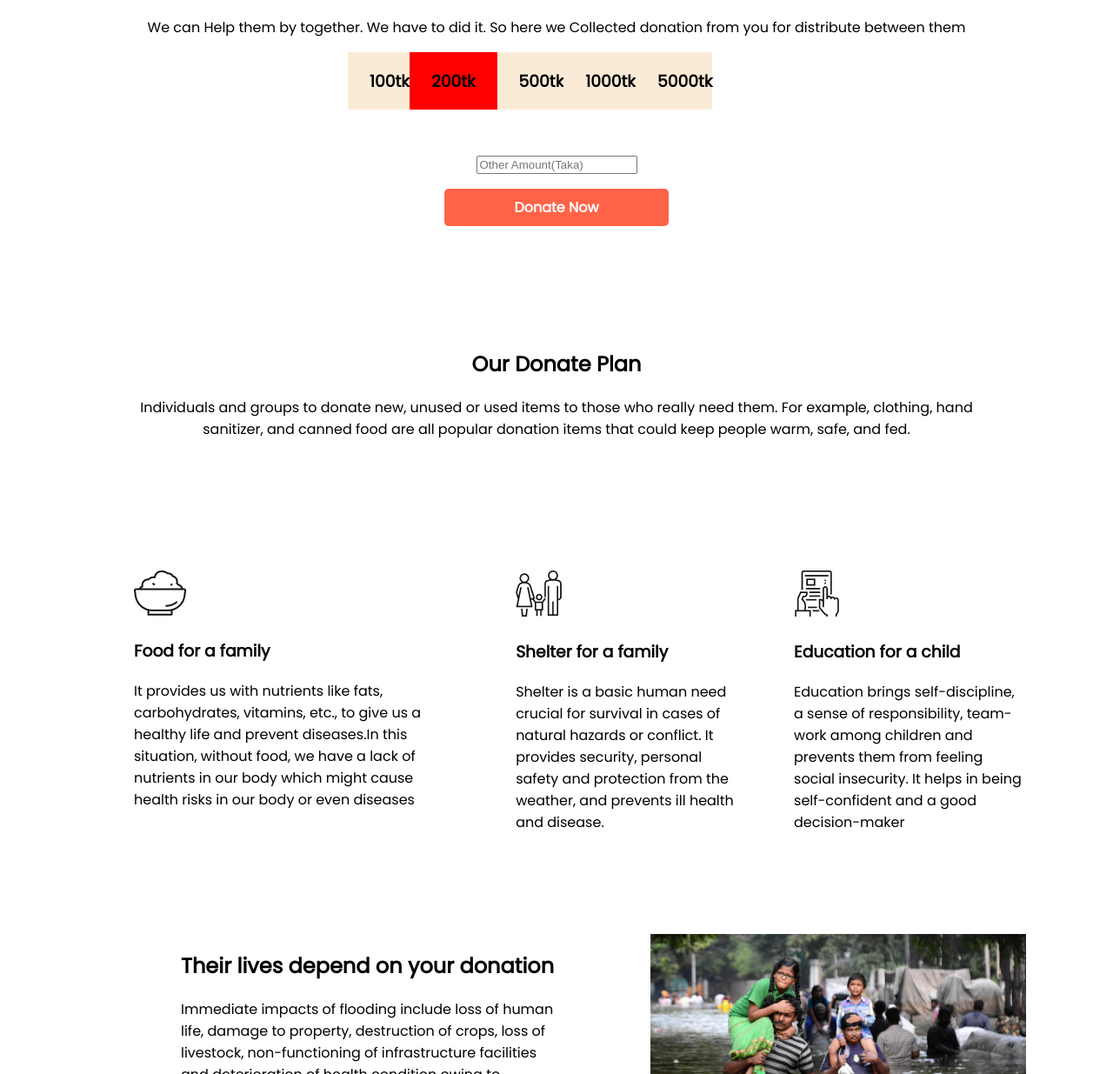
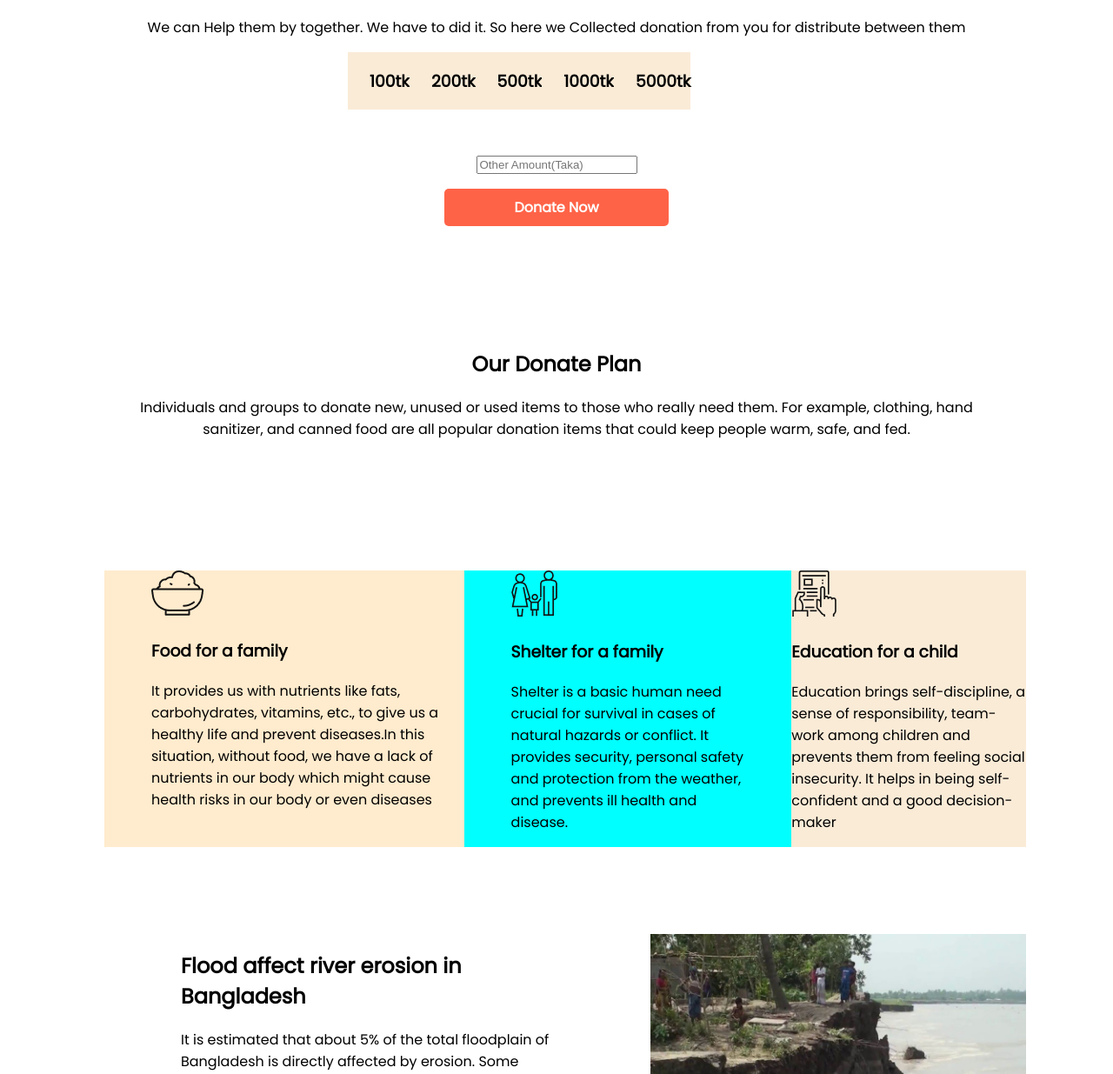
Before and after one commit to RH-Rimon/first-assignment, a plain HTML site: page index.html in a window 1280 px wide. Shown: the part 905-2140 px from the top of the page at 87% size. Drawn offline with Linux system fonts and the light colour scheme.

Commit message:
almost done

```diff
--- a/index.html
+++ b/index.html
@@ -27,21 +27,21 @@
         <p>We can Help them by together. We have to did it. So here we Collected donation from you for distribute
             between
             them</p>
-        <div class="xyz">
+        <div class="taka">
 
-            <div class="a">
+            <div class="taka1">
                 <h3>100tk</h3>
             </div>
-            <div id="q" class="a">
+            <div id="back-ground" class="taka1">
                 <h3>200tk</h3>
             </div>
-            <div class="a">
+            <div class="taka1">
                 <h3>500tk</h3>
             </div>
-            <div class="a">
+            <div class="taka1">
                 <h3>1000tk</h3>
             </div>
-            <div class="a">
+            <div class="taka1">
                 <h3>5000tk</h3>
             </div>
 
@@ -65,7 +65,7 @@
 
     <section>
 
-        <div class="half-width">
+        <div id="color-first" class="half-width">
             <img src="icons/food.png" alt="">
             <h3>Food for a family</h3>
             <p>
@@ -75,13 +75,13 @@
                 in our body or even diseases
             </p>
         </div>
-        <div class="half-width">
+        <div id="color-second" class="half-width">
             <img src="icons/shelter.png" alt="">
             <h3>Shelter for a family</h3>
             <p> Shelter is a basic human need crucial for survival in cases of natural hazards or conflict. It provides
                 security, personal safety and protection from the weather, and prevents ill health and disease.</p>
         </div>
-        <div>
+        <div id="color-third">
             <img src="icons/Frame-1.png" alt="">
             <h3>Education for a child</h3>
             <p>Education brings self-discipline, a sense of responsibility, team-work among children and prevents them
@@ -90,16 +90,17 @@
     </section>
     <section class="fourth-part">
         <div class="half-width2">
-            <h2>Their lives depend on your donation</h1>
+            <h2>Flood affect river erosion in Bangladesh</h1>
 
-                <p>Immediate impacts of flooding include loss of human life, damage to property, destruction of crops,
-                    loss of livestock, non-functioning of infrastructure facilities and deterioration of health
-                    condition owing to waterborne diseases <br> <br>
-                    <a class="button-design" target="_blank" href="https://www.google.com">How To Contribute</a>
+                <p>It is estimated that about 5% of the total floodplain of Bangladesh is directly affected by erosion.
+                    Some researchers have reported that bank erosion is taking place in about 94 out of 489 upazilas of
+                    the country. A few other researchers have identified 56 upazilas with incidence of erosion. <br>
+                    <br>
+                    <a class="button-design" target="_blank" href="https://www.google.com">Emergency Contact</a>
                 </p>
         </div>
         <div class="half-width2">
-            <img src="images/donation4.jpg" alt="">
+            <img src="river.jpg" alt="">
         </div>
         <br>
         <br>
@@ -117,13 +118,10 @@
 
     </section>
 
-    <section class="fifth-part">
-        <footer>
-            <h3> <i>Be Humble</i> </h3>
-            <p>I'm gonna do it</p>
-        </footer>
-    </section>
-
+    <footer>
+        <h3> <i>Be Humble</i> </h3>
+        <p>I'm gonna do it</p>
+    </footer>
 
 </body>
 
--- a/style.css
+++ b/style.css
@@ -35,18 +35,18 @@ body {
 
 }
 
-.xyz {
+.taka {
     display: flex;
 
     padding-left: 250px;
 }
 
-.a {
+.taka1 {
     padding-left: 25px;
     background-color: antiquewhite;
 }
 
-#q {
+#background {
     background-color: red;
     padding-right: 25px;
 }
@@ -81,12 +81,27 @@ section {
 
 .fifth-part {
     text-align: center;
+    padding-left: 100px;
 
+}
+
+#color-first {
+    background-color: blanchedalmond;
+    padding-right: 25px;
+    margin-left: 20px;
+}
+
+#color-second {
+    background-color: aqua;
+}
+
+#color-third {
+    background-color: antiquewhite;
 }
 
 footer {
     text-align: center;
     color: white;
     background-color: black;
-    width: 4000%;
+
 }
```
Also changed, not shown: river.jpg (added).
